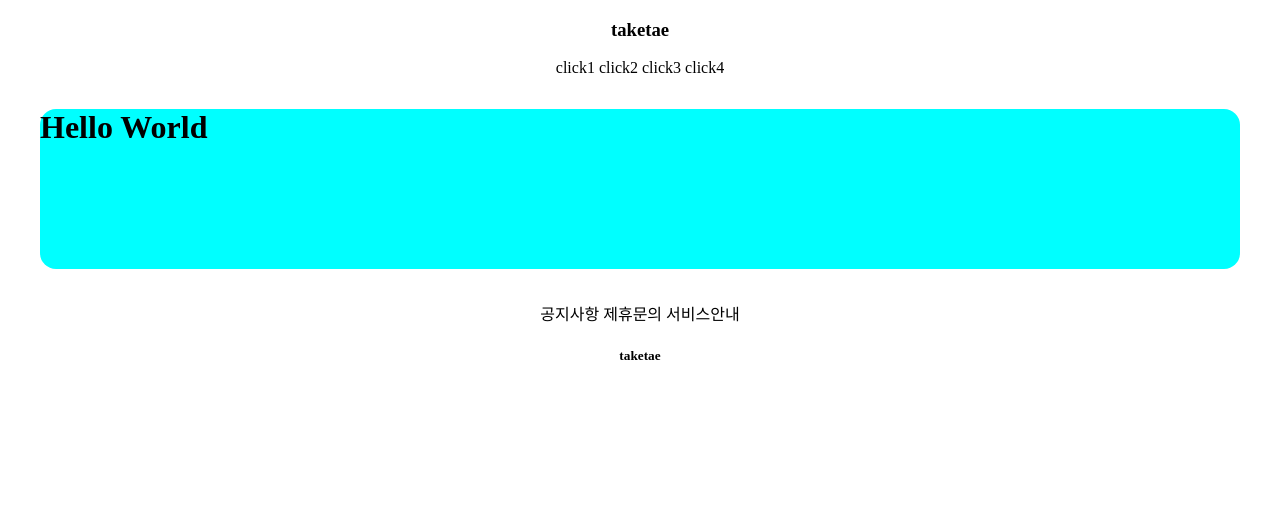
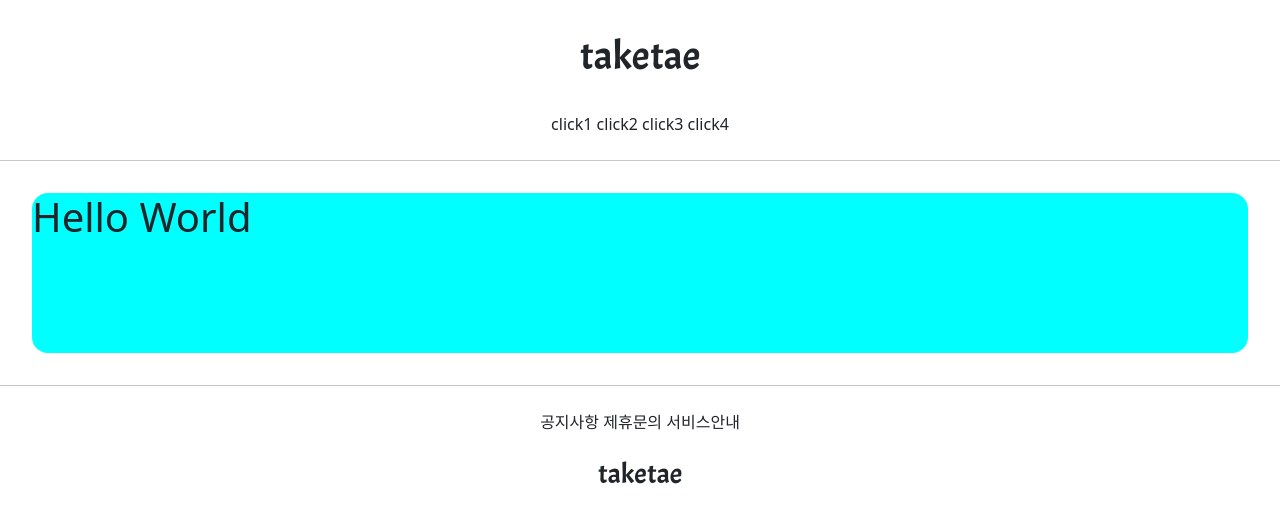
Before and after one commit to hale-in/web-app2, a Django app: page /accounts/nd_project/ in a window 1280 px wide. Shown: the top 523 px of the page. Run offline with Django 3.2, Linux system fonts and the light colour scheme; parts of the project's set-up code (start-up, migrations or seed data) failed here and were passed over.

Commit message:
7/6 3ban class commit 1

```diff
--- a/templates/base.html
+++ b/templates/base.html
@@ -5,8 +5,12 @@
 
 {% include 'header.html' %}
 
+<hr>
+
 {% block content %}
 {% endblock %}
+
+<hr>
 
 {% include 'footer.html' %}
 
--- a/templates/footer.html
+++ b/templates/footer.html
@@ -1,12 +1,12 @@
 <div style="text-align: center">
 
-    <div>
+    <div style="margin-top: 1.5rem">
         <span>공지사항</span>
         <span>제휴문의</span>
         <span>서비스안내</span>
     </div>
-    <div>
-        <h5>taketae</h5>
+    <div style="margin: 1.5rem 0; font-family: 'Acme', sans-serif;">
+        <h3>taketae</h3>
     </div>
 
 </div>
--- a/templates/head.html
+++ b/templates/head.html
@@ -1,4 +1,13 @@
 <head>
     <meta charset="UTF-8">
     <title>Title</title>
+
+    {# bootstrap link #}
+    <link href="https://cdn.jsdelivr.net/npm/bootstrap@5.0.2/dist/css/bootstrap.min.css" rel="stylesheet" integrity="sha384-EVSTQN3/azprG1Anm3QDgpJLIm9Nao0Yz1ztcQTwFspd3yD65VohhpuuCOmLASjC" crossorigin="anonymous">
+
+    {# google font link #}
+    <link rel="preconnect" href="https://fonts.googleapis.com">
+    <link rel="preconnect" href="https://fonts.gstatic.com" crossorigin>
+    <link href="https://fonts.googleapis.com/css2?family=Acme&family=Arvo&display=swap" rel="stylesheet">
+
 </head>
--- a/templates/header.html
+++ b/templates/header.html
@@ -1,10 +1,10 @@
 <div style="text-align:center">
-    <div>
-        <h3>
+    <div style="margin: 2rem 0; font-family: 'Acme', sans-serif;">
+        <h1>
             taketae
-        </h3>
+        </h1>
     </div>
-    <div>
+    <div style="margin-bottom: 1.5rem">
         <span>click1</span>
         <span>click2</span>
         <span>click3</span>
```
